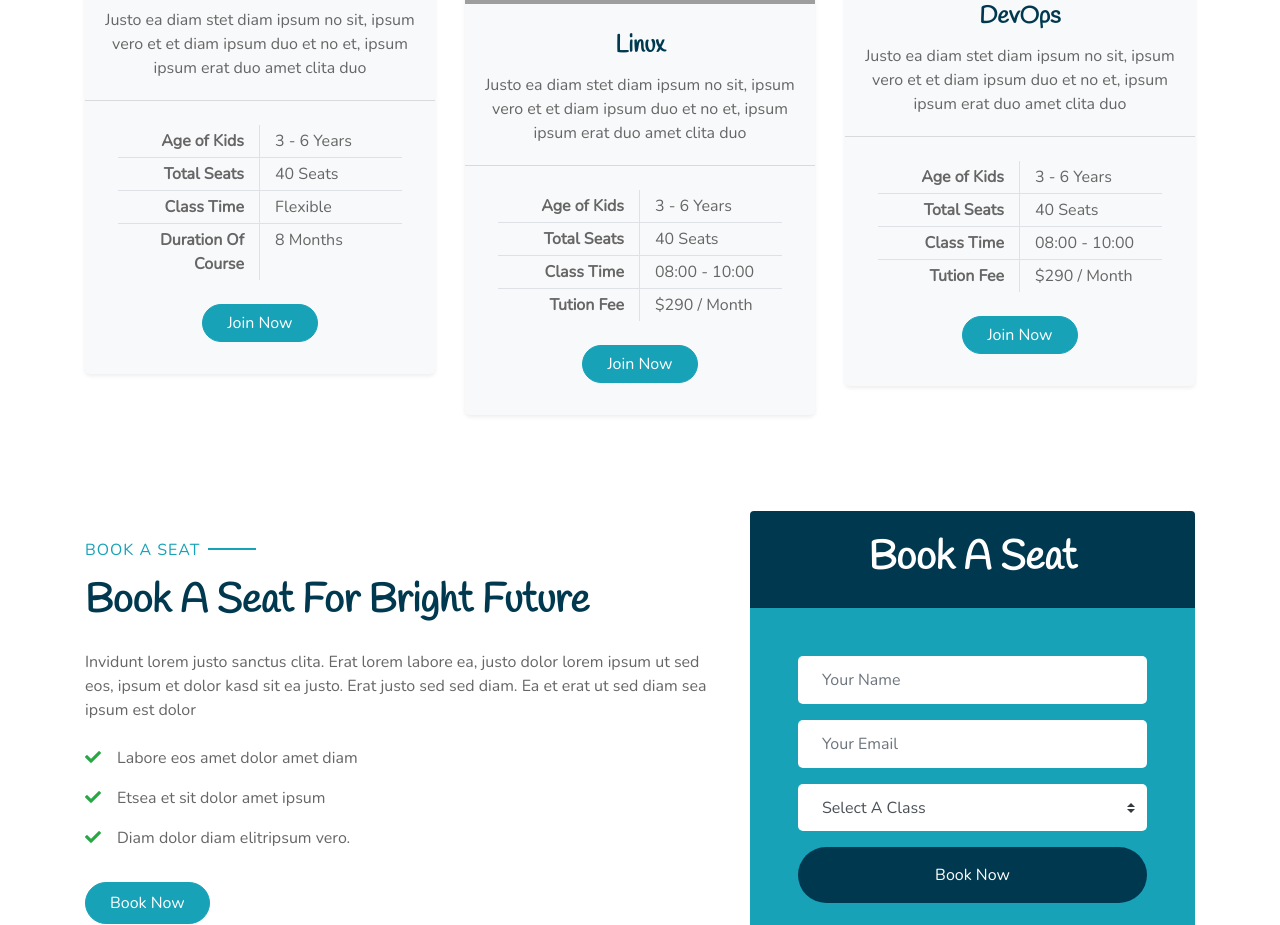
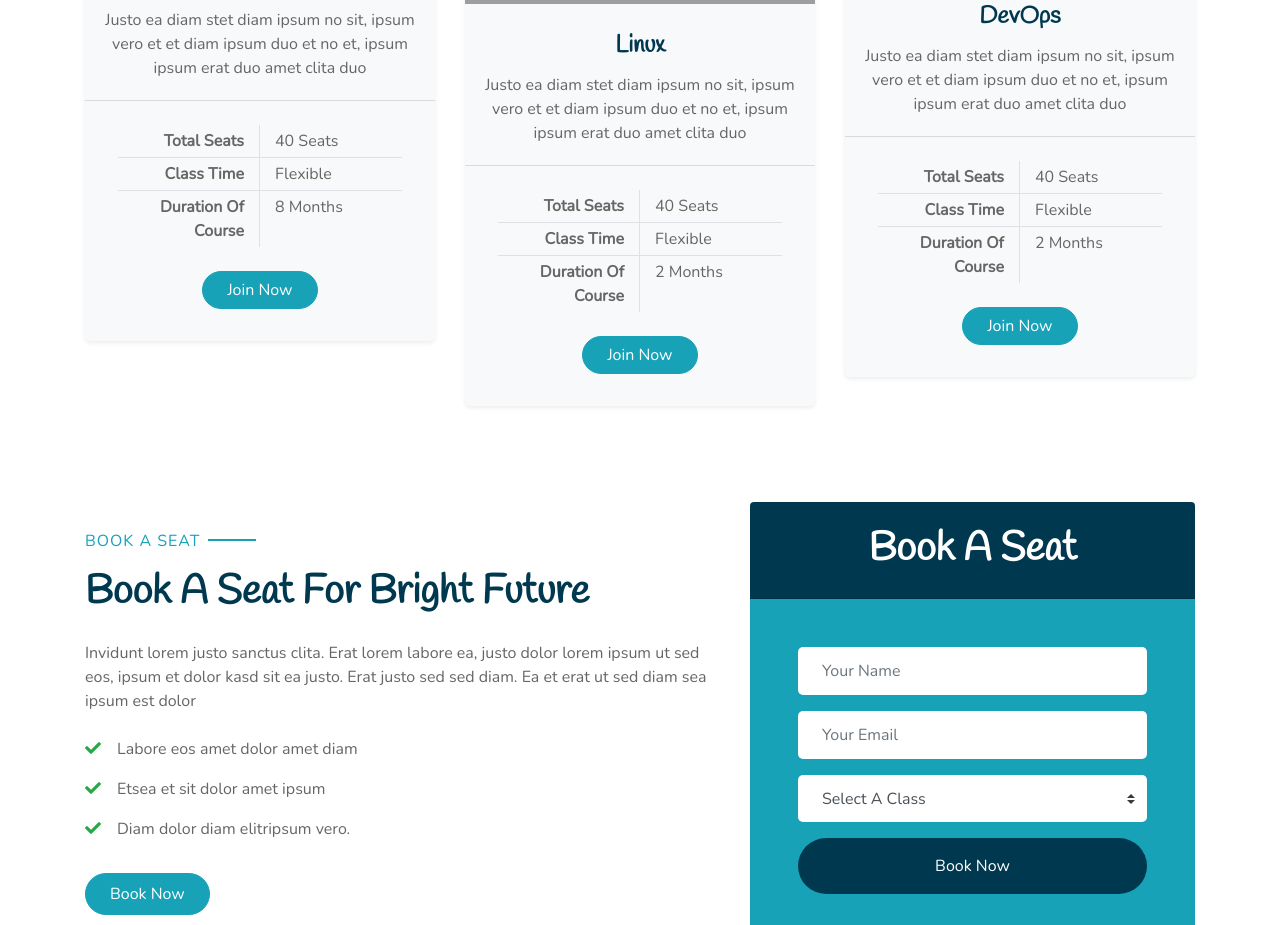
Before and after one commit to singhnirbhai/kubearc-website, a plain HTML site: page index.html in a window 1280 px wide. Shown: the part 2004-2929 px from the top of the page. Drawn offline with nearby package versions, Linux system fonts and the light colour scheme; grey boxes are pictures that could not be loaded.

Commit message:
Update index.html

```diff
--- a/index.html
+++ b/index.html
@@ -193,10 +193,7 @@
                             <p class="card-text">Justo ea diam stet diam ipsum no sit, ipsum vero et et diam ipsum duo et no et, ipsum ipsum erat duo amet clita duo</p>
                         </div>
                         <div class="card-footer bg-transparent py-4 px-5">
-                            <div class="row border-bottom">
-                                <div class="col-6 py-1 text-right border-right"><strong>Age of Kids</strong></div>
-                                <div class="col-6 py-1">3 - 6 Years</div>
-                            </div>
+
                             <div class="row border-bottom">
                                 <div class="col-6 py-1 text-right border-right"><strong>Total Seats</strong></div>
                                 <div class="col-6 py-1">40 Seats</div>
@@ -221,21 +218,18 @@
                             <p class="card-text">Justo ea diam stet diam ipsum no sit, ipsum vero et et diam ipsum duo et no et, ipsum ipsum erat duo amet clita duo</p>
                         </div>
                         <div class="card-footer bg-transparent py-4 px-5">
-                            <div class="row border-bottom">
-                                <div class="col-6 py-1 text-right border-right"><strong>Age of Kids</strong></div>
-                                <div class="col-6 py-1">3 - 6 Years</div>
-                            </div>
+
                             <div class="row border-bottom">
                                 <div class="col-6 py-1 text-right border-right"><strong>Total Seats</strong></div>
                                 <div class="col-6 py-1">40 Seats</div>
                             </div>
                             <div class="row border-bottom">
                                 <div class="col-6 py-1 text-right border-right"><strong>Class Time</strong></div>
-                                <div class="col-6 py-1">08:00 - 10:00</div>
+                                <div class="col-6 py-1"> Flexible </div>
                             </div>
                             <div class="row">
-                                <div class="col-6 py-1 text-right border-right"><strong>Tution Fee</strong></div>
-                                <div class="col-6 py-1">$290 / Month</div>
+                                <div class="col-6 py-1 text-right border-right"><strong>Duration Of Course </strong></div>
+                                <div class="col-6 py-1">2 Months</div>
                             </div>
                         </div>
                         <a href="" class="btn btn-primary px-4 mx-auto mb-4">Join Now</a>
@@ -249,21 +243,18 @@
                             <p class="card-text">Justo ea diam stet diam ipsum no sit, ipsum vero et et diam ipsum duo et no et, ipsum ipsum erat duo amet clita duo</p>
                         </div>
                         <div class="card-footer bg-transparent py-4 px-5">
-                            <div class="row border-bottom">
-                                <div class="col-6 py-1 text-right border-right"><strong>Age of Kids</strong></div>
-                                <div class="col-6 py-1">3 - 6 Years</div>
-                            </div>
+
                             <div class="row border-bottom">
                                 <div class="col-6 py-1 text-right border-right"><strong>Total Seats</strong></div>
                                 <div class="col-6 py-1">40 Seats</div>
                             </div>
                             <div class="row border-bottom">
                                 <div class="col-6 py-1 text-right border-right"><strong>Class Time</strong></div>
-                                <div class="col-6 py-1">08:00 - 10:00</div>
+                                <div class="col-6 py-1">Flexible</div>
                             </div>
                             <div class="row">
-                                <div class="col-6 py-1 text-right border-right"><strong>Tution Fee</strong></div>
-                                <div class="col-6 py-1">$290 / Month</div>
+                                <div class="col-6 py-1 text-right border-right"><strong>Duration Of Course</strong></div>
+                                <div class="col-6 py-1">2 Months</div>
                             </div>
                         </div>
                         <a href="" class="btn btn-primary px-4 mx-auto mb-4">Join Now</a>
```
